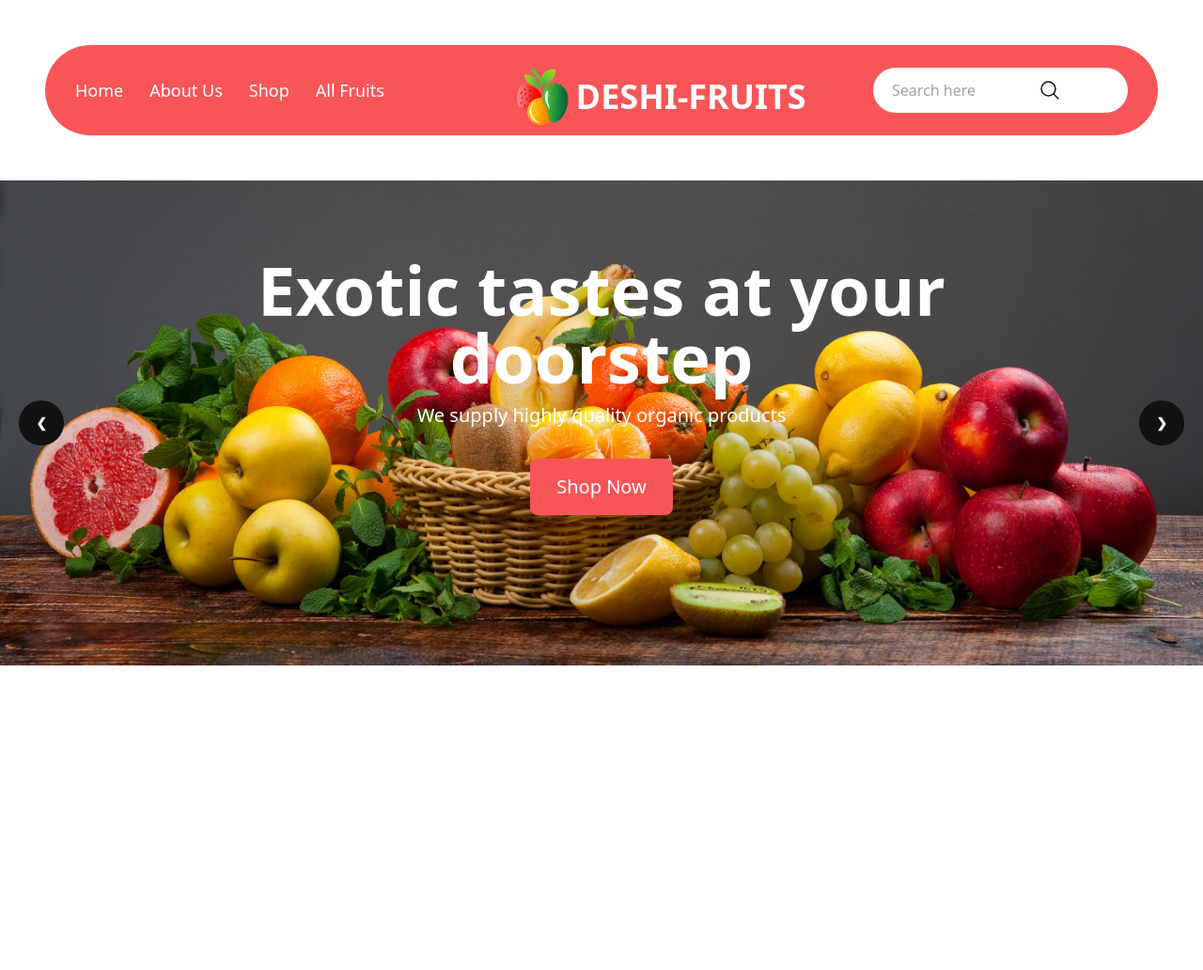
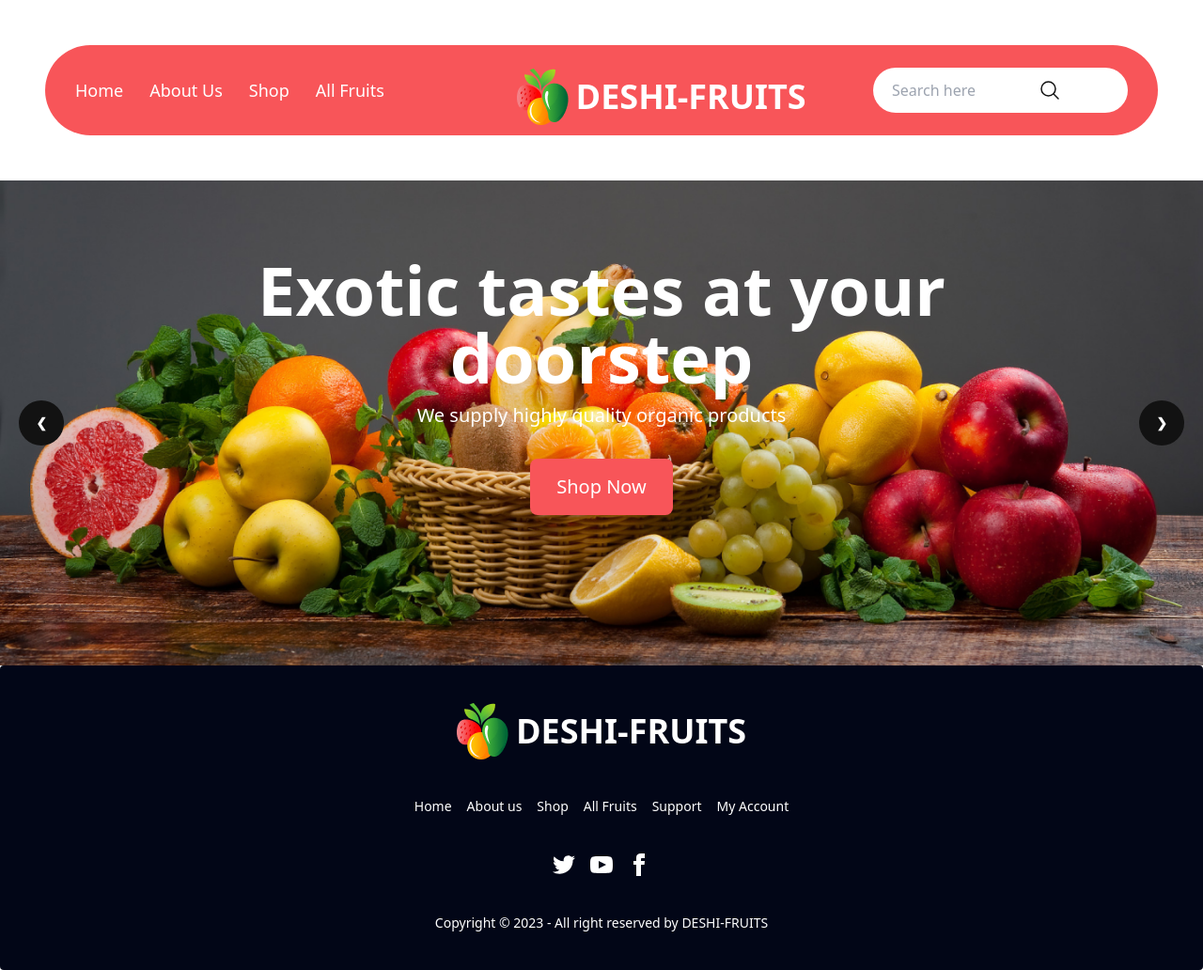
Before and after one commit to Yeamin-Ahmed/DESHI-FRUITS, a plain HTML site: page index.html in a window 1280 px wide. Shown: the whole page at 94% size. Before the commit the page ends 800 px from the top, so only its background shows below. Drawn offline with nearby package versions, Linux system fonts and the light colour scheme; grey boxes are pictures that could not be loaded.

Commit message:
footer done

```diff
--- a/index.html
+++ b/index.html
@@ -153,8 +153,29 @@
 </div>
 
     </main>
-    <footer>
-
+    <footer class="footer footer-center p-10 bg-base-200 text-base-content rounded bg-slate-950 text-white">
+     <div class="flex ">
+<img src="images/logo.png" alt="">
+<h1 class="text-4xl font-bold">DESHI-FRUITS</h1>
+     </div>
+     <div class="grid grid-flow-col gap-4">
+        <a class="link link-hover">Home</a>
+        <a class="link link-hover">About us</a>
+        <a class="link link-hover">Shop</a>
+        <a class="link link-hover">All Fruits</a>
+        <a class="link link-hover">Support</a>
+        <a class="link link-hover">My Account</a>
+      </div>
+      <div>
+        <div class="grid grid-flow-col gap-4">
+          <a><svg xmlns="http://www.w3.org/2000/svg" width="24" height="24" viewBox="0 0 24 24" class="fill-current"><path d="M24 4.557c-.883.392-1.832.656-2.828.775 1.017-.609 1.798-1.574 2.165-2.724-.951.564-2.005.974-3.127 1.195-.897-.957-2.178-1.555-3.594-1.555-3.179 0-5.515 2.966-4.797 6.045-4.091-.205-7.719-2.165-10.148-5.144-1.29 2.213-.669 5.108 1.523 6.574-.806-.026-1.566-.247-2.229-.616-.054 2.281 1.581 4.415 3.949 4.89-.693.188-1.452.232-2.224.084.626 1.956 2.444 3.379 4.6 3.419-2.07 1.623-4.678 2.348-7.29 2.04 2.179 1.397 4.768 2.212 7.548 2.212 9.142 0 14.307-7.721 13.995-14.646.962-.695 1.797-1.562 2.457-2.549z"></path></svg></a>
+          <a><svg xmlns="http://www.w3.org/2000/svg" width="24" height="24" viewBox="0 0 24 24" class="fill-current"><path d="M19.615 3.184c-3.604-.246-11.631-.245-15.23 0-3.897.266-4.356 2.62-4.385 8.816.029 6.185.484 8.549 4.385 8.816 3.6.245 11.626.246 15.23 0 3.897-.266 4.356-2.62 4.385-8.816-.029-6.185-.484-8.549-4.385-8.816zm-10.615 12.816v-8l8 3.993-8 4.007z"></path></svg></a>
+          <a><svg xmlns="http://www.w3.org/2000/svg" width="24" height="24" viewBox="0 0 24 24" class="fill-current"><path d="M9 8h-3v4h3v12h5v-12h3.642l.358-4h-4v-1.667c0-.955.192-1.333 1.115-1.333h2.885v-5h-3.808c-3.596 0-5.192 1.583-5.192 4.615v3.385z"></path></svg></a>
+        </div>
+      </div>
+      <div>
+        <p>Copyright © 2023 - All right reserved by DESHI-FRUITS</p>
+      </div>
     </footer>
   </body>
 </html>
```
